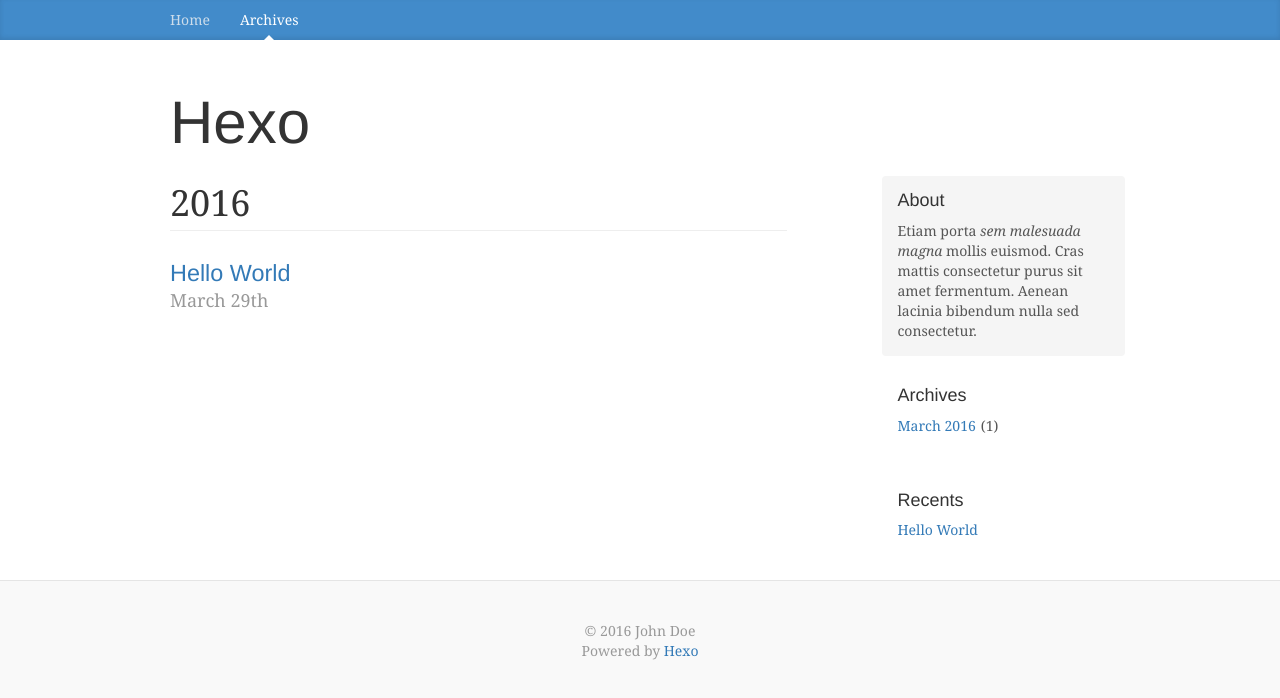
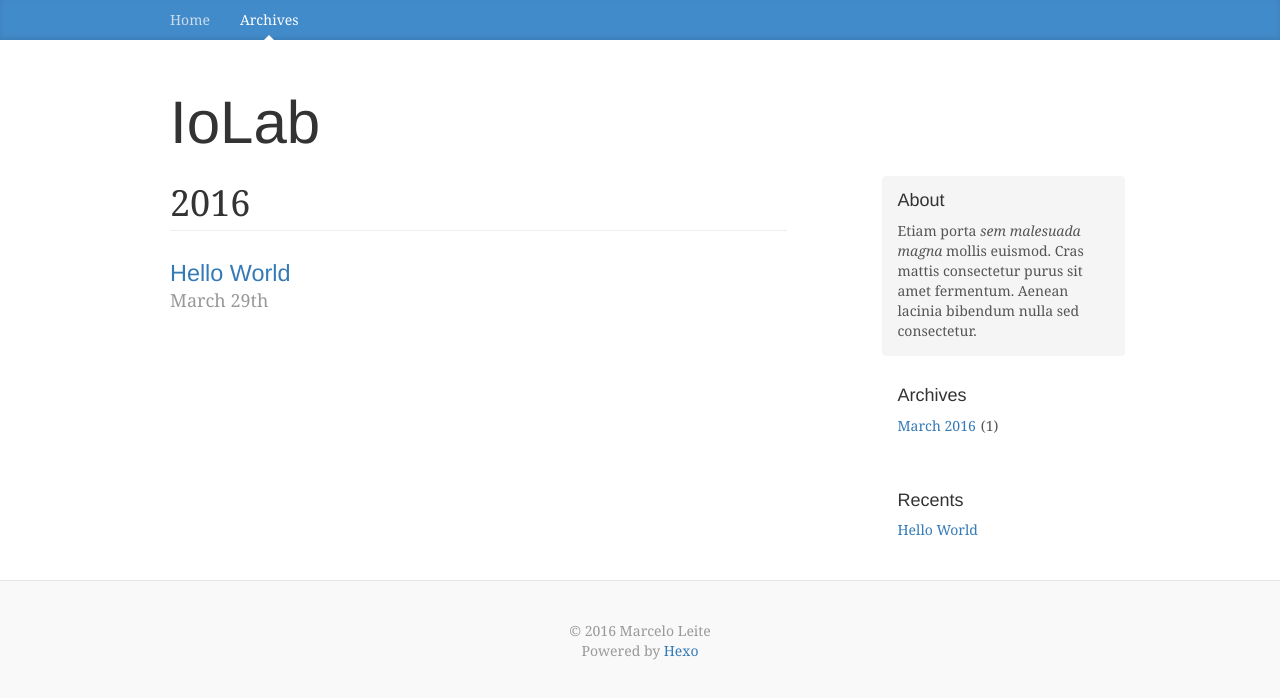
Before and after one commit to marcelosjbs/iolab.github.io, a plain HTML site: page archives/2016/03/index.html in a window 1280 px wide. Drawn offline with nearby package versions, Linux system fonts and the light colour scheme.

Commit message:
Site updated: 2016-03-29 20:47:02

```diff
--- a/archives/2016/03/index.html
+++ b/archives/2016/03/index.html
@@ -3,19 +3,19 @@
 <head>
   <meta charset="utf-8">
 
-  <title>Archives: 2016/3 | Hexo</title>
+  <title>Archives: 2016/3 | IoLab</title>
   <meta name="viewport" content="width=device-width, initial-scale=1, maximum-scale=1">
   <meta name="description">
 <meta property="og:type" content="website">
-<meta property="og:title" content="Hexo">
+<meta property="og:title" content="IoLab">
 <meta property="og:url" content="http://iolab.com.br/archives/2016/03/index.html">
-<meta property="og:site_name" content="Hexo">
+<meta property="og:site_name" content="IoLab">
 <meta property="og:description">
 <meta name="twitter:card" content="summary">
-<meta name="twitter:title" content="Hexo">
+<meta name="twitter:title" content="IoLab">
 <meta name="twitter:description">
 
-    <link rel="alternate" href="/atom.xml" title="Hexo" type="application/atom+xml">
+    <link rel="alternate" href="/atom.xml" title="IoLab" type="application/atom+xml">
 
 
 
@@ -70,7 +70,7 @@
 
   <div class="container">
     <div class="blog-header">
-  <h1 class="blog-title">Hexo</h1>
+  <h1 class="blog-title">IoLab</h1>
 
 </div>
 
@@ -160,7 +160,7 @@
   <footer class="blog-footer">
   <div class="container">
     <div id="footer-info" class="inner">
-      &copy; 2016 John Doe<br>
+      &copy; 2016 Marcelo Leite<br>
       Powered by <a href="http://hexo.io/" target="_blank">Hexo</a>
     </div>
   </div>
```
Also changed, not shown: 2016/03/29/hello-world/index.html (+6 -6 lines), archives/2016/index.html (+7 -7 lines), archives/index.html (+7 -7 lines), index.html (+8 -8 lines).
